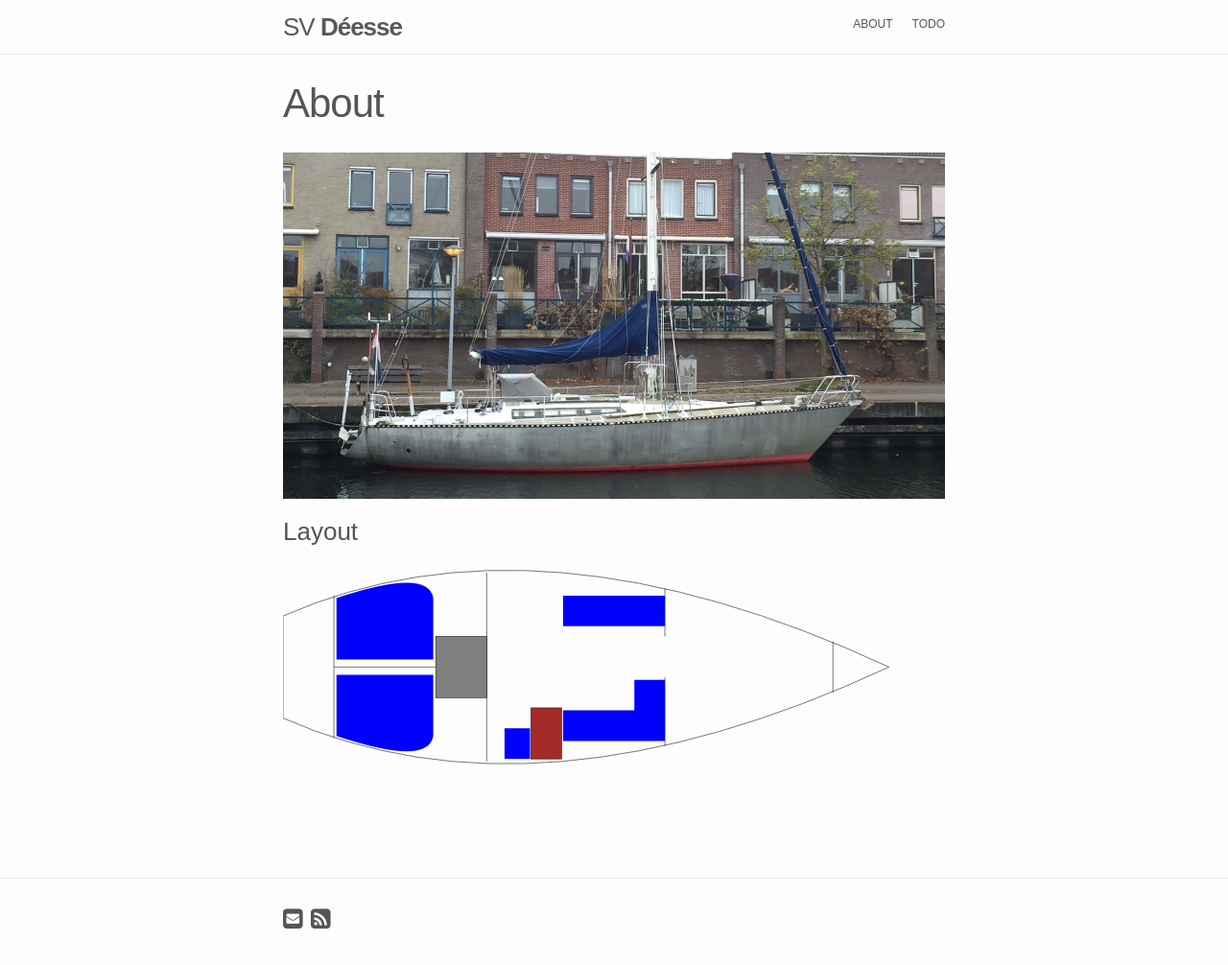
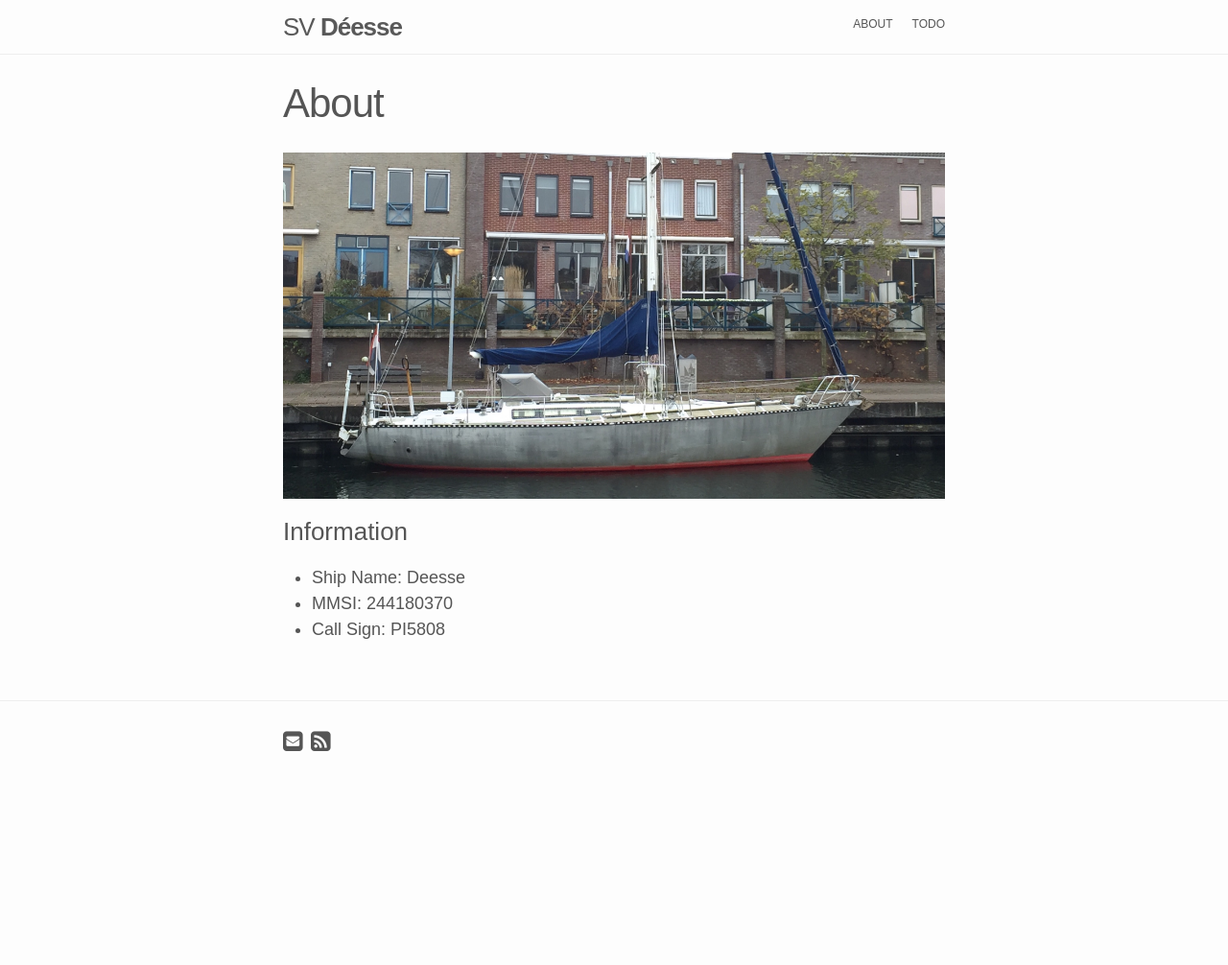
Before and after one commit to xslim/svdeesse.com, a Jekyll site: the page built from about.md, in a window 1280 px wide. Shown: the whole page at 96% size. Built offline with Jekyll 4.4.1, drawn with Linux system fonts in a browser that asks for light colours; after the commit the page ends 900 px from its top, so only the background shows below that.

Commit message:
Update about.md

```diff
--- a/about.md
+++ b/about.md
@@ -6,6 +6,8 @@ layout: page
 
 ![Deesse](/images/Deesse.jpg)
 
-### Layout
+### Information
 
-![Old Layout](/images/layout_old.svg)
+* Ship Name: Deesse
+* MMSI: 244180370
+* Call Sign: PI5808
```
